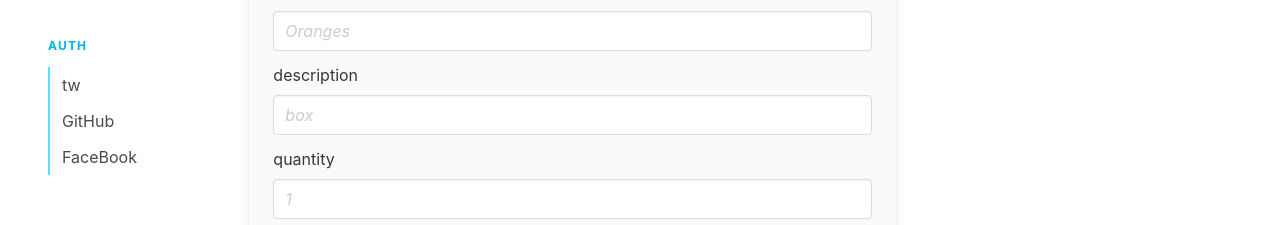
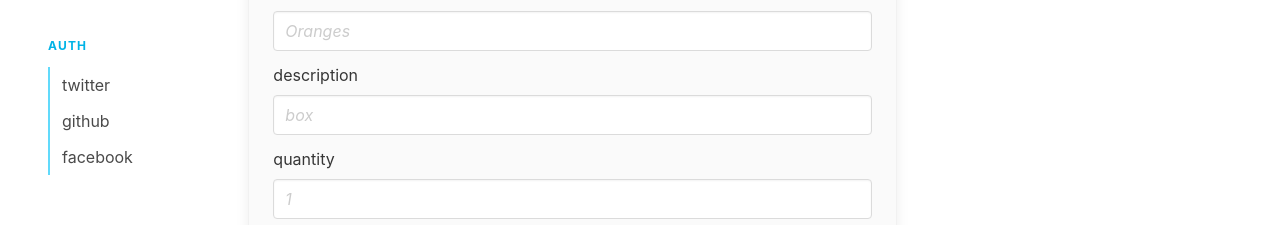
Before and after one commit to nazarii828/shopathome, a React (Create React App) app in the folder react-app/: page /products/1 in a window 1280 px wide. Shown: the part 249-474 px from the top of the page. Built offline with nearby package versions, Linux system fonts and the light colour scheme; no server answers.

Commit message:
auth routes

```diff
--- a/react-app/src/components/NavBar.js
+++ b/react-app/src/components/NavBar.js
@@ -5,13 +5,11 @@ import { NavLink } from 'react-router-dom';
 function CurrentRoute(props) {
   const { provider } = props;
   let location = useLocation();
-  let history = useHistory();
-  console.log(location);
-  console.log(history);
   // const url = `/login/${provider}?post_login_redirect_uri=www.shophome.dev/products`;
-  const url = `/login/${provider}?post_login_redirect_uri=${window.location.href}/${location.pathname}`;
+  const redirect = `post_login_redirect_uri = ${window.location.href}/${location.pathname}`;
+  const url = `/.auth/login/${provider}?${redirect}`;
+
   return <a href={url}>{provider}</a>;
-  // return <span>Path : {location.pathname}</span>
 }
 
 function NavBar(props) {
@@ -57,9 +55,9 @@ function NavBar(props) {
         <div className="menu-list auth">
           {!userInfo && (
             <div>
-              <CurrentRoute provider="tw"></CurrentRoute>
-              <a href="/login/gh">GitHub</a>
-              <a href="/.auth/login/facebook">FaceBook</a>
+              <CurrentRoute provider="twitter"></CurrentRoute>
+              <CurrentRoute provider="github"></CurrentRoute>
+              <CurrentRoute provider="facebook"></CurrentRoute>
             </div>
           )}
           {userInfo && (
```
Also changed, not shown: react-app/public/routes.json (+2 -14 lines).
